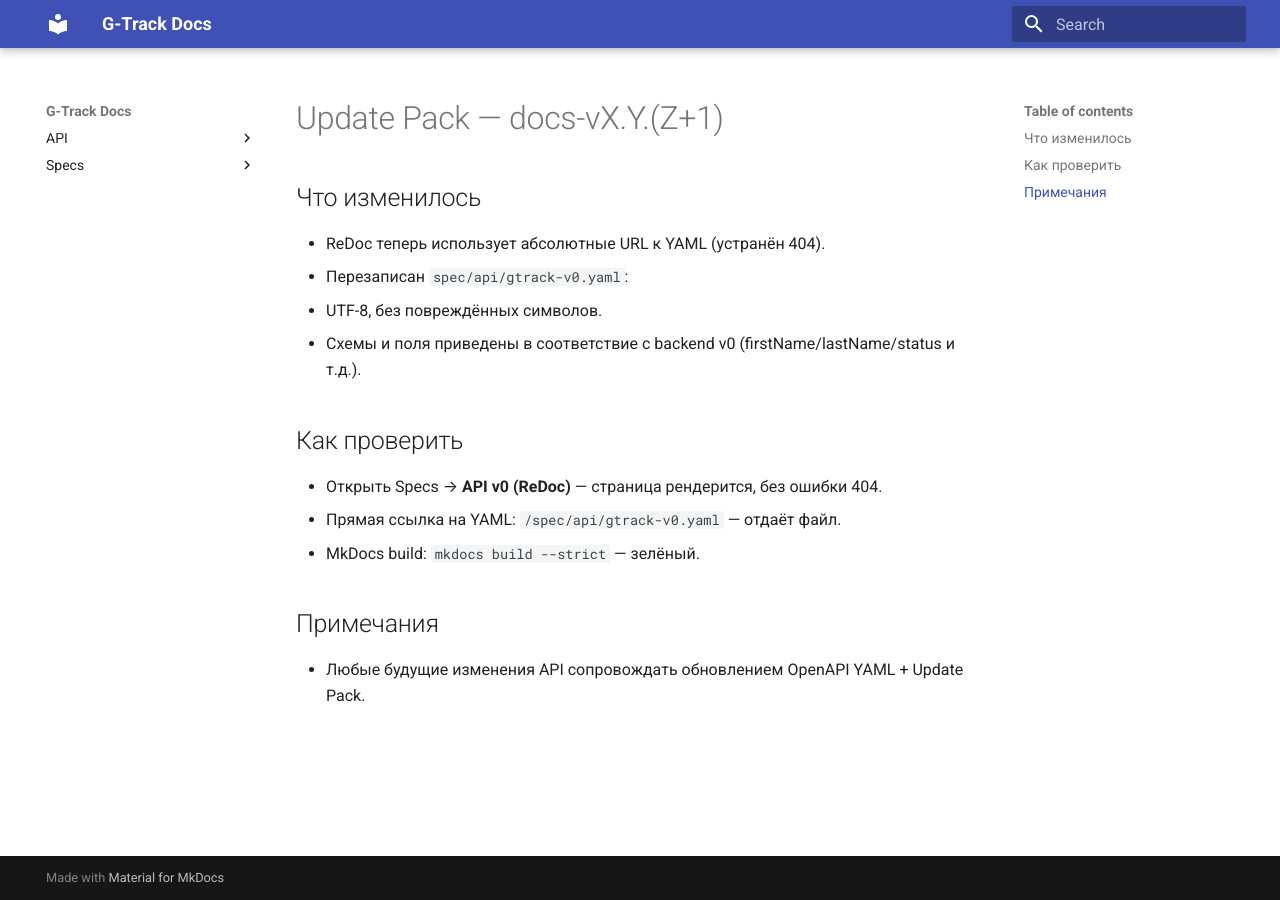
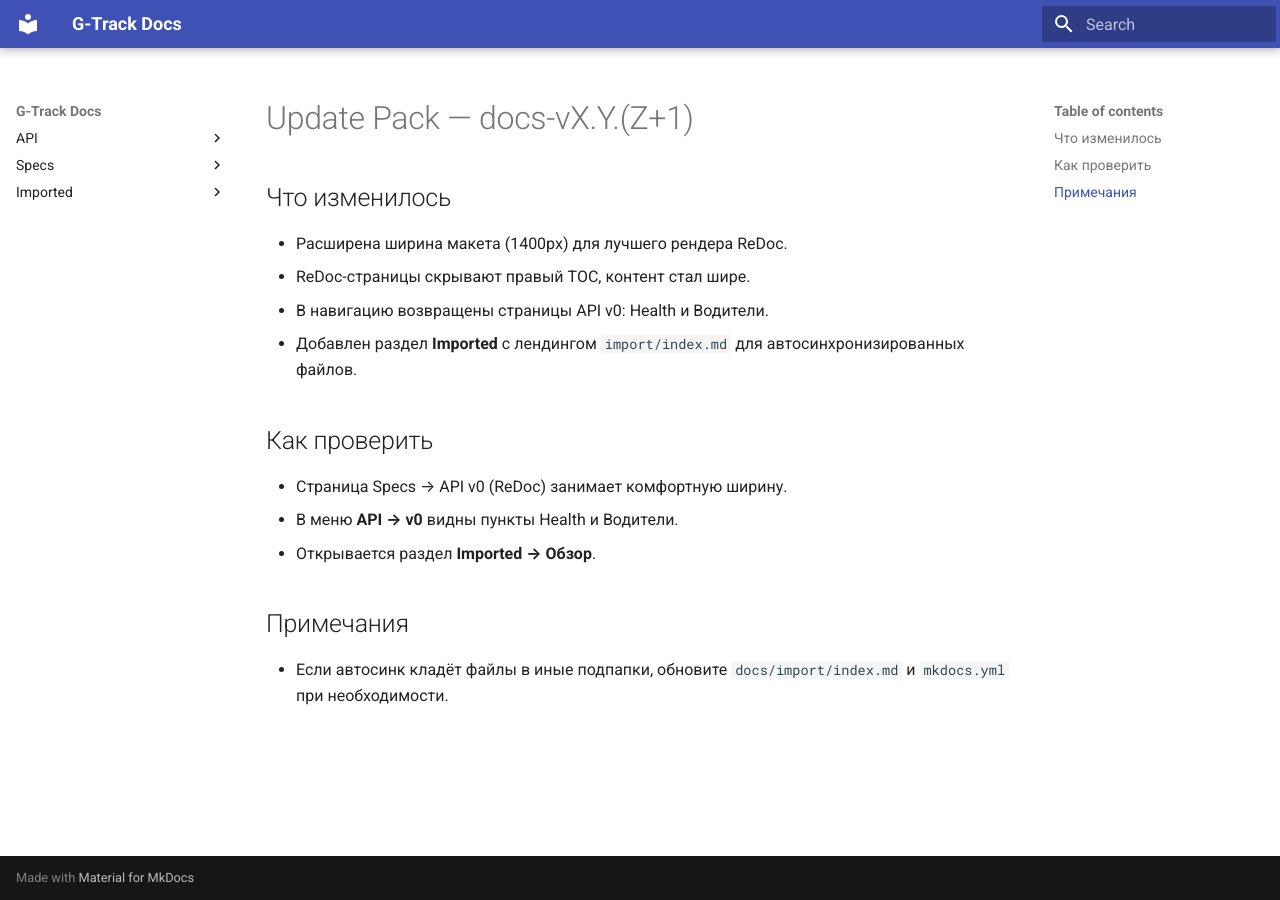
Before and after one commit to tqlismqn/gtrack-docs, an MkDocs documentation site: the page built from docs/ops/UPDATE_PACKS/docs-vX.Y.(Z+1).md, in a window 1280 px wide. Built offline with MkDocs 1.6.1 and Material for MkDocs 9.7.7, drawn with Linux system fonts in a browser that asks for light colours.

Commit message:
docs: widen redoc layout and update nav (#52)

```diff
--- a/docs/ops/UPDATE_PACKS/docs-vX.Y.(Z+1).md
+++ b/docs/ops/UPDATE_PACKS/docs-vX.Y.(Z+1).md
@@ -1,15 +1,15 @@
 # Update Pack — docs-vX.Y.(Z+1)
 
 ## Что изменилось
-- ReDoc теперь использует абсолютные URL к YAML (устранён 404).
-- Перезаписан `spec/api/gtrack-v0.yaml`:
-  - UTF-8, без повреждённых символов.
-  - Схемы и поля приведены в соответствие с backend v0 (firstName/lastName/status и т.д.).
+- Расширена ширина макета (1400px) для лучшего рендера ReDoc.
+- ReDoc-страницы скрывают правый TOC, контент стал шире.
+- В навигацию возвращены страницы API v0: Health и Водители.
+- Добавлен раздел **Imported** с лендингом `import/index.md` для автосинхронизированных файлов.
 
 ## Как проверить
-- Открыть Specs → **API v0 (ReDoc)** — страница рендерится, без ошибки 404.
-- Прямая ссылка на YAML: `/spec/api/gtrack-v0.yaml` — отдаёт файл.
-- MkDocs build: `mkdocs build --strict` — зелёный.
+- Страница Specs → API v0 (ReDoc) занимает комфортную ширину.
+- В меню **API → v0** видны пункты Health и Водители.
+- Открывается раздел **Imported → Обзор**.
 
 ## Примечания
-- Любые будущие изменения API сопровождать обновлением OpenAPI YAML + Update Pack.
+- Если автосинк кладёт файлы в иные подпапки, обновите `docs/import/index.md` и `mkdocs.yml` при необходимости.
--- /dev/null
+++ b/docs/stylesheets/layout.css
@@ -0,0 +1,12 @@
+/* Global width tweak for Material (was ~61rem) */
+.md-grid {
+  max-width: 1400px;
+}
+
+/* ReDoc pages: remove extra gaps and let ReDoc breathe */
+#redoc-v0, #redoc-v1 {
+  margin: 0;
+}
+.md-content__inner {
+  /* keep default spacing elsewhere; no hard reset here */
+}
--- a/mkdocs.yml
+++ b/mkdocs.yml
@@ -5,12 +5,18 @@ theme:
 plugins:
   - search
 
+extra_css:
+  - stylesheets/layout.css
+
 nav:
   - API:
       - v0:
           - Обзор: api/v0/index.md
-          # (если есть отдельные страницы health/drivers — они появятся здесь позже)
+          - Health: api/v0/health.md
+          - Водители: api/v0/drivers.md
   - Specs:
       - Обзор: spec/index.md
       - API v0 (ReDoc): spec/redoc/v0.md
       - API v1 (ReDoc, DRAFT): spec/redoc/v1.md
+  - Imported:
+      - Обзор: import/index.md
```
Also changed, not shown: CHANGELOG.md (+4 -0 lines), docs/api/v0/drivers.md (added, +41 -0 lines), docs/api/v0/health.md (added, +17 -0 lines), docs/import/README.md (deleted, +0 -8 lines), docs/import/index.md (added, +13 -0 lines), docs/spec/redoc/v0.md (+6 -1 lines), docs/spec/redoc/v1.md (+6 -0 lines).
